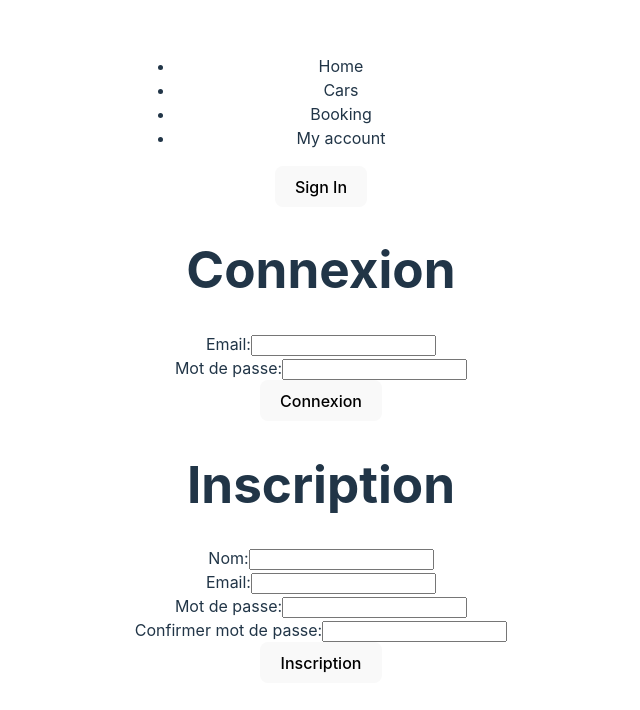
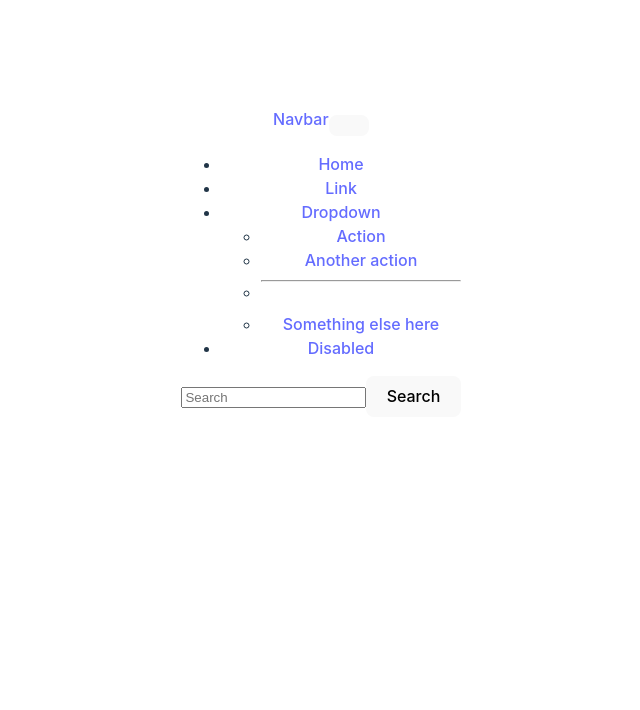
Before and after one commit to mohammedaouamri5/Transliya, a React (Vite) app in the folder front/: page / in a window 1280 px wide. Shown: the part 138-848 px from the top of the page, without its empty margins (319-959 px from the left). After the commit the page ends 800 px from the top, so only its background shows below. Built offline with nearby package versions, Linux system fonts and the light colour scheme.

Commit message:
mase a jour

```diff
--- a/front/package.json
+++ b/front/package.json
@@ -10,6 +10,7 @@
     "preview": "vite preview"
   },
   "dependencies": {
+    "bootstrap": "^5.3.3",
     "react": "^18.2.0",
     "react-dom": "^18.2.0"
   },
--- a/front/src/App.jsx
+++ b/front/src/App.jsx
@@ -7,12 +7,12 @@ import { Signup  } from './components/Signup.jsx'
 import ReactDOM from "react-dom/client";
 import { BrowserRouter, Routes, Route } from "react-router-dom";
 import Navbar from './components/Navbar.jsx'
-import Login_page from './pages/Login.jsx'
+import Login_page from './pages/Login_page.jsx'
 
 export default function App() {
   return (
 
-    <Login_page/>
+    <Navbar/>
   );
 
 
--- a/front/src/components/Login.jsx
+++ b/front/src/components/Login.jsx
@@ -38,23 +38,14 @@ export function Login() {
       <div className="login-container">
         <h1>Connexion</h1>
         <form onSubmit={handleSubmit}>
-          <label htmlFor="email">Email:</label>
-          <input
-            type="email"
-            id="email"
-            value={email}
-            onChange={(e) => setEmail(e.target.value)}
-            // Add validation if needed (e.g., using regular expressions)
-          />
-          <br />
-          <label htmlFor="password">Mot de passe:</label>
-          <input
-            type="password"
-            id="password"
-            value={password}
-            onChange={(e) => setPassword(e.target.value)} // Correction ici
-          />
-          <br />
+          <div class="form-floating mb-3">
+            <input type="email" class="form-control" id="floatingInput" placeholder="name@example.com" value={email} onChange={(e) => setEmail(e.target.value)} />
+            <label for="floatingInput">Email address</label>
+          </div>
+          <div class="form-floating">
+            <input type="password" class="form-control" id="floatingPassword" placeholder="Password" value={password} onChange={(e) => setPassword(e.target.value)} />
+            <label for="floatingPassword">Password</label>
+          </div>
           {error && <div style={{ color: 'red' }}>{error}</div>}
           <button type="submit" disabled={loading}>
             {loading ? 'Connexion en cours...' : 'Connexion'}
--- /dev/null
+++ b/front/src/components/Navbar.css
@@ -0,0 +1,158 @@
+.navbar {
+    background-color: #f8f9fa;
+    padding: 1rem;
+    display: flex;
+    justify-content: space-between;
+    align-items: center;
+  }
+
+  .navbar-brand {
+    font-size: 24px;
+    font-weight: bold;
+    color: #333;
+    text-decoration: none;
+  }
+
+  .navbar-toggler {
+    background-color: #333;
+    border: none;
+    padding: 0.5rem 1rem;
+    font-size: 18px;
+    line-height: 1.5;
+    cursor: pointer;
+  }
+
+  .navbar-toggler-icon {
+    display: inline-block;
+    width: 1.5em;
+    height: 1.5em;
+    vertical-align: middle;
+    content: "";
+    background: no-repeat center center;
+    background-size: 100% 100%;
+  }
+
+  .navbar-collapse {
+    flex-grow: 1;
+    justify-content: flex-end;
+  }
+
+  .navbar-nav {
+    list-style: none;
+    margin: 0;
+    padding: 0;
+    display: flex;
+    justify-content: space-between;
+  }
+
+  .nav-item {
+    margin-right: 20px;
+  }
+
+  .nav-link {
+    color: #333;
+    text-decoration: none;
+    transition: color 0.2s ease;
+  }
+
+  .nav-link.active {
+    color: #337ab7;
+  }
+
+  .nav-link:hover {
+    color: #23527c;
+  }
+
+  .dropdown-menu {
+    position: absolute;
+    top: 100%;
+    left: 0;
+    z-index: 1000;
+    display: none;
+    float: left;
+    min-width: 10rem;
+    padding: 0.5rem 0;
+    margin: 0.125rem 0 0;
+    font-size: 1rem;
+    color: #333;
+    text-align: left;
+    list-style: none;
+    background-color: #fff;
+    background-clip: padding-box;
+    border: 1px solid rgba(0, 0, 0, 0.15);
+    border-radius: 0.25rem;
+  }
+
+  .dropdown-item {
+    display: block;
+    width: 100%;
+    padding: 0.5rem 1.5rem;
+    clear: both;
+    font-weight: 400;
+    color: #333;
+    text-align: inherit;
+    white-space: nowrap;
+    background-color: transparent;
+    border: 0;
+  }
+
+  .dropdown-item:hover {
+    color: #23527c;
+    background-color: #f5f5f5;
+  }
+
+  .dropdown-divider {
+    height: 0;
+    margin: 0.5rem 0;
+    overflow: hidden;
+    border-top: 1px solid #e5e5e5;
+  }
+
+  .form-control {
+    display: block;
+    width: 100%;
+    padding: 0.5rem 0.75rem;
+    font-size: 1rem;
+    line-height: 1.5;
+    color: #333;
+    background-color: #fff;
+    background-clip: padding-box;
+    border: 1px solid #ced4da;
+    border-radius: 0.25rem;
+    transition: border-color 0.15s ease-in-out, box-shadow 0.15s ease-in-out;
+  }
+
+  .form-control:focus {
+    color: #333;
+    background-color: #fff;
+    border-color: #86b7fe;
+    outline: 0;
+    box-shadow: 0 0 0 0.2rem rgba(0, 123, 255, 0.25);
+  }
+
+  .btn {
+    display: inline-block;
+    font-weight: 400;
+    color: #333;
+    text-align: center;
+    vertical-align: middle;
+    user-select: none;
+    background-color: transparent;
+    border: 1px solid transparent;
+    padding: 0.5rem 1rem;
+    font-size: 1rem;
+    line-height: 1.5;
+    border-radius: 0.25rem;
+    transition: color 0.15s ease-in-out, background-color 0.15s ease-in-out, border-color 0.15s ease-in-out, box-shadow 0.15s ease-in-out;
+  }
+
+  .btn-outline-success {
+    color: #28a745;
+    border-color: #28a745;
+  }
+
+  .btn-outline-success:hover {
+    color: #fff;
+    background-color: #28a745;
+    border-color: #28a745;
+  }
--- a/front/src/components/Navbar.jsx
+++ b/front/src/components/Navbar.jsx
@@ -1,25 +1,85 @@
-
 import React from 'react';
 
-function Navbar() {
+const Navbar = () => {
   return (
-    <nav>
-      <div className="logo">
-        <img src="" alt="" />
-      </div>
-      <div className="nav-mid">
-        <ul>
-          <li>Home</li>
-          <li>Cars</li>
-          <li>Booking</li>
-          <li>My account</li>
-        </ul>
-      </div>
-      <div className="nav-sign">
-        <button>Sign In</button>
+    <nav className="navbar navbar-expand-lg bg-body-tertiary">
+      <div className="container-fluid">
+        <a className="navbar-brand" href="#">Navbar</a>
+        <button
+          className="navbar-toggler"
+          type="button"
+          data-bs-toggle="collapse"
+          data-bs-target="#navbarSupportedContent"
+          aria-controls="navbarSupportedContent"
+          aria-expanded="false"
+          aria-label="Toggle navigation"
+        >
+          <span className="navbar-toggler-icon"></span>
+        </button>
+        <div className="collapse navbar-collapse" id="navbarSupportedContent">
+          <ul className="navbar-nav me-auto mb-2 mb-lg-0">
+            <li className="nav-item">
+              <a className="nav-link active" aria-current="page" href="#">
+                Home
+              </a>
+            </li>
+            <li className="nav-item">
+              <a className="nav-link" href="#">
+                Link
+              </a>
+            </li>
+            <li className="nav-item dropdown">
+              <a
+                className="nav-link dropdown-toggle"
+                href="#"
+                role="button"
+                data-bs-toggle="dropdown"
+                aria-expanded="false"
+              >
+                Dropdown
+              </a>
+              <ul className="dropdown-menu">
+                <li>
+                  <a className="dropdown-item" href="#">
+                    Action
+                  </a>
+                </li>
+                <li>
+                  <a className="dropdown-item" href="#">
+                    Another action
+                  </a>
+                </li>
+                <li>
+                  <hr className="dropdown-divider" />
+                </li>
+                <li>
+                  <a className="dropdown-item" href="#">
+                    Something else here
+                  </a>
+                </li>
+              </ul>
+            </li>
+            <li className="nav-item">
+              <a className="nav-link disabled" aria-disabled="true">
+                Disabled
+              </a>
+            </li>
+          </ul>
+          <form className="d-flex" role="search">
+            <input
+              className="form-control me-2"
+              type="search"
+              placeholder="Search"
+              aria-label="Search"
+            />
+            <button className="btn btn-outline-success" type="submit">
+              Search
+            </button>
+          </form>
+        </div>
       </div>
     </nav>
   );
-}
+};
 
 export default Navbar;
--- a/front/src/pages/Login.jsx
+++ b/front/src/pages/Login_page.jsx
@@ -1,7 +1,7 @@
 
 import { Signup } from '../components/Signup.jsx';
-import { Login } from './../components/Login.jsx'
-import Navbar from './../components/Navbar.jsx'
+import { Login } from '../components/Login.jsx'
+import Navbar from '../components/Navbar.jsx'
 
 
 
@@ -9,8 +9,7 @@ export default function Login_page() {
     return (
       <>
       <Navbar/>
-      <Login/>
-      <Signup></Signup>
+
       </>
   );
 
```
Also changed, not shown: 1 other file (tests, documents, lock files or other folders).
